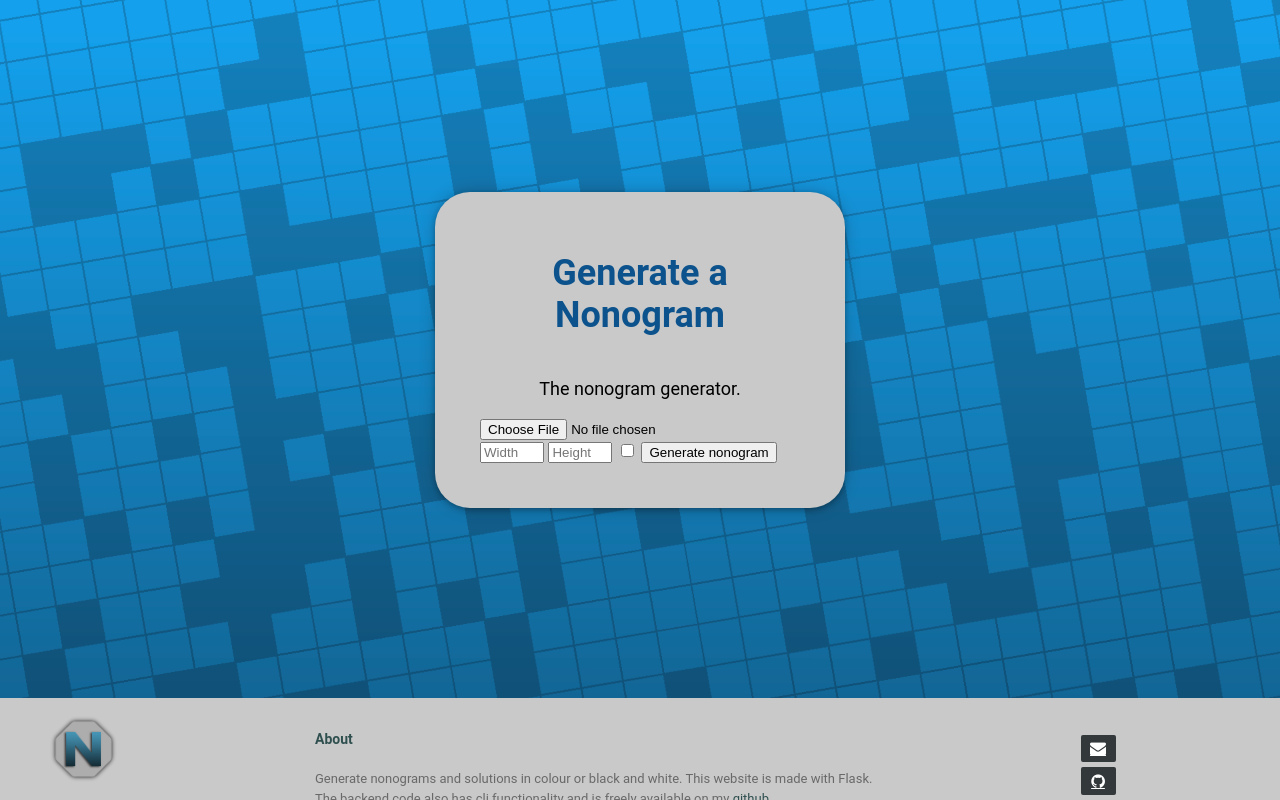
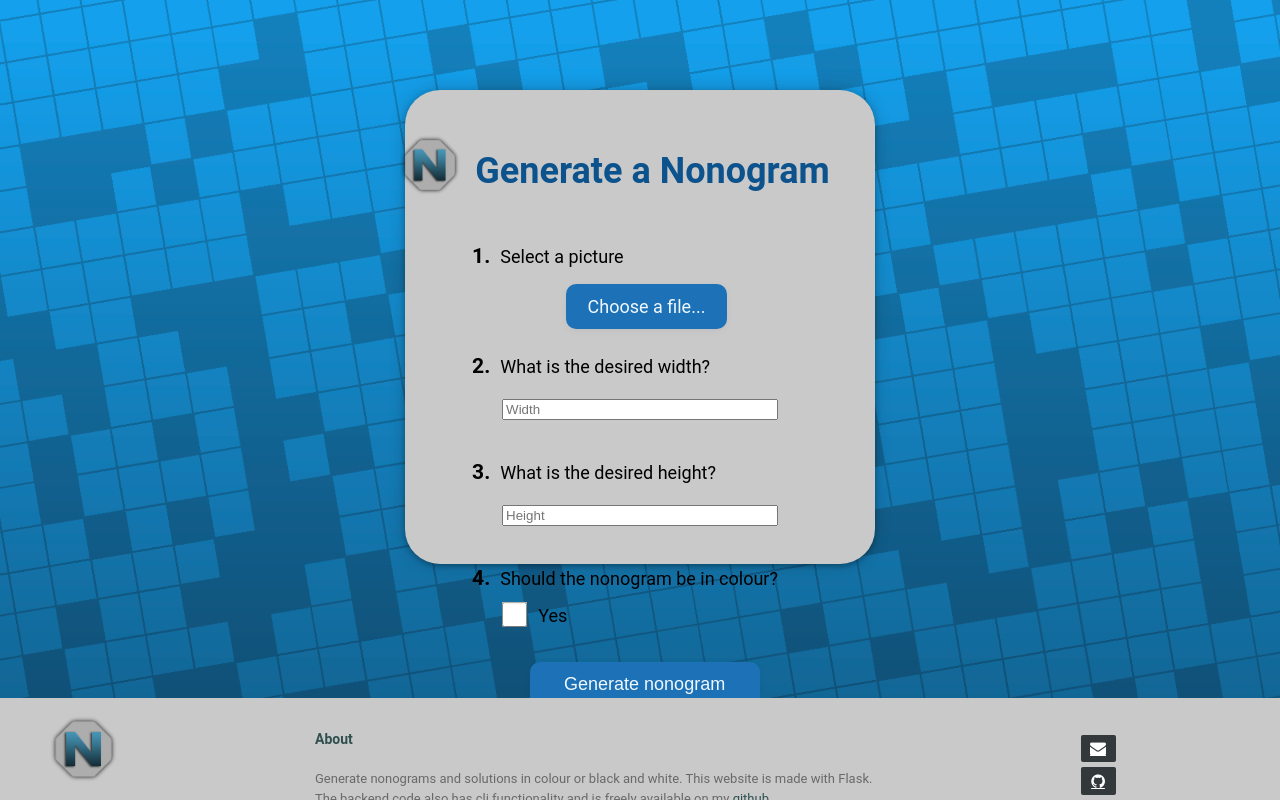
Before and after one commit to mandjevant/nonogen, a Flask app: page / in a window 1280 px wide. Run offline with Flask 2, Linux system fonts and the light colour scheme; parts of the project's set-up code (start-up, migrations or seed data) failed here and were passed over; some libraries are stand-ins or nearby versions.

Commit message:
Html and styling for main page on top of base

```diff
--- a/app/static/css/nonogen.css
+++ b/app/static/css/nonogen.css
@@ -1,5 +1,5 @@
 .container {
-    margin-top: 15%;
+    margin-top: 7%;
     background-color: #c9c9c9;
     box-shadow: 0 2px 5px rgba(0,0,0,.25), 0 0 16px rgba(0,0,0,.22);
     border-radius: 35px;
@@ -7,13 +7,176 @@
     display: flex;
     flex-wrap: nowrap;
     flex-direction: column;
-    width: 25%;
+    width: 25vw;
     font-size: large;
     align-items: center;
+    height: 30vw;
+}
+
+.title_box {
+    display: flex;
+    flex-direction: row;
+    align-content: center;
+    justify-content: center;
 }
 
 h1 {
     margin-top: 15px;
     color: #0c528c;
     text-align: center;
+    margin-left: 15px;
 }
+
+.form_logo {
+    display: block;
+    max-width: 60px;
+    max-height: 60px;
+    width: auto;
+    height: auto;
+    margin-left: -50px;
+}
+
+.gen_form {
+    display: flex;
+    flex-direction: column;
+    flex-wrap: nowrap;
+    align-content: center;
+    justify-items: center;
+}
+
+.form-field {
+    display: flex;
+    flex-direction: column;
+    flex-wrap: nowrap;
+}
+
+.form-field p {
+    margin-left: 10px;
+    margin-top: 24px;
+}
+
+.info {
+    display: flex;
+    flex-direction: row;
+    flex-wrap: nowrap;
+    margin-left: -30px;
+}
+
+[type="submit"] {
+    color: aliceblue;
+    border-radius: 10px;
+    cursor: pointer;
+    display: flex;
+    padding: 12px;
+    align-content: center;
+    justify-content: center;
+    font-size: 18px;
+    text-decoration: None;
+    max-width: 75%;
+    background-color: #1d72b7;
+    border: none #136bb2;
+    box-shadow: 0 2px 8px -4px rgba(90, 90, 90, 0.21);
+    margin-left: 14%;
+    margin-top: 20px;
+}
+
+[type="text"] {
+    padding: 2px 3px;
+    display: inline-block;
+    border: 1px solid #ccc;
+    border-radius: 4px;
+    box-sizing: border-box;
+    height: 30px;
+    margin-top: -2%;
+    margin-bottom: -5%;
+}
+
+.boolean_input {
+    -moz-appearance: none;
+    box-shadow: inset 0 1px 2px #C8C8BE;
+    height: 25px;
+    width: 25px;
+    background: #eee;
+    float: left;
+    position: relative;
+    margin-top: -3%;
+    margin-left: 0;
+    cursor: pointer;
+    border-radius: 4px;
+    border: 1px solid #2f86ce;
+}
+
+.boolean_input:hover {
+    opacity: 65%;
+}
+
+.input_div {
+    display: flex;
+    flex-direction: row;
+    flex-wrap: nowrap;
+}
+
+.bool_label {
+    margin-top: -2%;
+    margin-left: 3%;
+}
+
+fieldset {
+    border: medium none !important;
+}
+
+[type="file"] {
+    top: 34.1%;
+    left: 46.2%;
+    border: 0;
+    clip: rect(0, 0, 0, 0);
+    height: 1px;
+    overflow: hidden;
+    padding: 0;
+    position: absolute !important;
+    white-space: nowrap;
+    width: 1px;
+}
+
+[type="file"] + label {
+    color: aliceblue;
+    border-radius: 10px;
+    cursor: pointer;
+    display: flex;
+    padding: 12px;
+    align-content: center;
+    justify-content: center;
+    font-size: 18px;
+    text-decoration: None;
+    width: 50%;
+    background-color: #1d72b7;
+    border-color: #136bb2;
+    box-shadow: 0 2px 8px -4px rgba(90, 90, 90, 0.21);
+    margin-left: 23%;
+    margin-top: -2%;
+    margin-bottom: -5%;
+}
+
+[type="file"]:focus + label,
+[type="file"] + label:hover {
+    background-color: #0c528c;
+}
+
+[type="submit"]:focus,
+[type="submit"]:hover {
+    background-color: #0c528c;
+}
+
+[type="file"]:focus + label {
+  outline: 1px dotted #000;
+}
+
+[type="submit"]:focus {
+  outline: 1px dotted #000;
+}
+
+@media screen and (max-width: 2000px) {
+    .container {
+        width: fit-content;
+    }
+}
--- a/app/templates/nonogen.html
+++ b/app/templates/nonogen.html
@@ -6,6 +6,9 @@
 
 {% block imports %}
 <link rel="stylesheet" href="../static/css/nonogen.css">
+<script src="https://ajax.googleapis.com/ajax/libs/jquery/1.9.1/jquery.min.js"></script>
+<script src="../static/js/choose_file.js"></script>
+<script src="../static/js/is_checked.js"></script>
 {% endblock %}
 
 {% block title %}
@@ -14,15 +17,79 @@
 
 {% block content %}
 <div class="container">
-    <h1>Generate a Nonogram</h1>
-    <p>The nonogram generator.</p>
-    <form action="{{ url_for('generate_nonogram') }}" method="POST" enctype="multipart/form-data">
+    <div class="title_box">
+        <img class="form_logo" src="../static/images/icon.png" alt="Nonogen icon">
+        <h1>Generate a Nonogram</h1>
+    </div>
+    <form class="gen_form" action="{{ url_for('generate_nonogram') }}" method="POST" enctype="multipart/form-data">
         {{ generate_nonogram_form.csrf_token }}
-        {{ generate_nonogram_form.image }}
-        {{ generate_nonogram_form.width }}
-        {{ generate_nonogram_form.height }}
-        {{ generate_nonogram_form.colour }}
+
+        <fieldset class="form-field">
+            <div class="info">
+                <h3>1.</h3>
+                <p>Select a picture</p>
+            </div>
+            {{ generate_nonogram_form.image(class_="file_input", onchange="uploading()") }}
+            <label for="image" id="file_label">Choose a file...</label>
+            {% if generate_nonogram_form.image.errors %}
+            <ul class="errors">
+                {% for error in generate_nonogram_form.image.errors %}
+                <li>{{ error }}</li>
+                {% endfor %}
+            </ul>
+            {% endif %}
+        </fieldset>
+
+        <fieldset class="form-field">
+            <div class="info">
+                <h3>2.</h3>
+                <p>What is the desired width?</p>
+            </div>
+            {{ generate_nonogram_form.width }}
+            {% if generate_nonogram_form.width.errors %}
+            <ul class="errors">
+                {% for error in generate_nonogram_form.width.errors %}
+                <li>{{ error }}</li>
+                {% endfor %}
+            </ul>
+            {% endif %}
+        </fieldset>
+
+        <fieldset class="form-field">
+            <div class="info">
+                <h3>3.</h3>
+                <p>What is the desired height?</p>
+            </div>
+            {{ generate_nonogram_form.height }}
+            {% if generate_nonogram_form.height.errors %}
+            <ul class="errors">
+                {% for error in generate_nonogram_form.height.errors %}
+                <li>{{ error }}</li>
+                {% endfor %}
+            </ul>
+            {% endif %}
+        </fieldset>
+
+        <fieldset class="form-field">
+            <div class="info">
+                <h3>4.</h3>
+                <p>Should the nonogram be in colour?</p>
+            </div>
+            <div class="input_div">
+                {{ generate_nonogram_form.colour(class_="boolean_input") }}
+                <label class="bool_label">Yes</label>
+            </div>
+            {% if generate_nonogram_form.colour.errors %}
+            <ul class="errors">
+                {% for error in generate_nonogram_form.colour.errors %}
+                <li>{{ error }}</li>
+                {% endfor %}
+            </ul>
+            {% endif %}
+        </fieldset>
+
         {{ generate_nonogram_form.submit }}
+
     </form>
 </div>
 {% endblock %}
```
